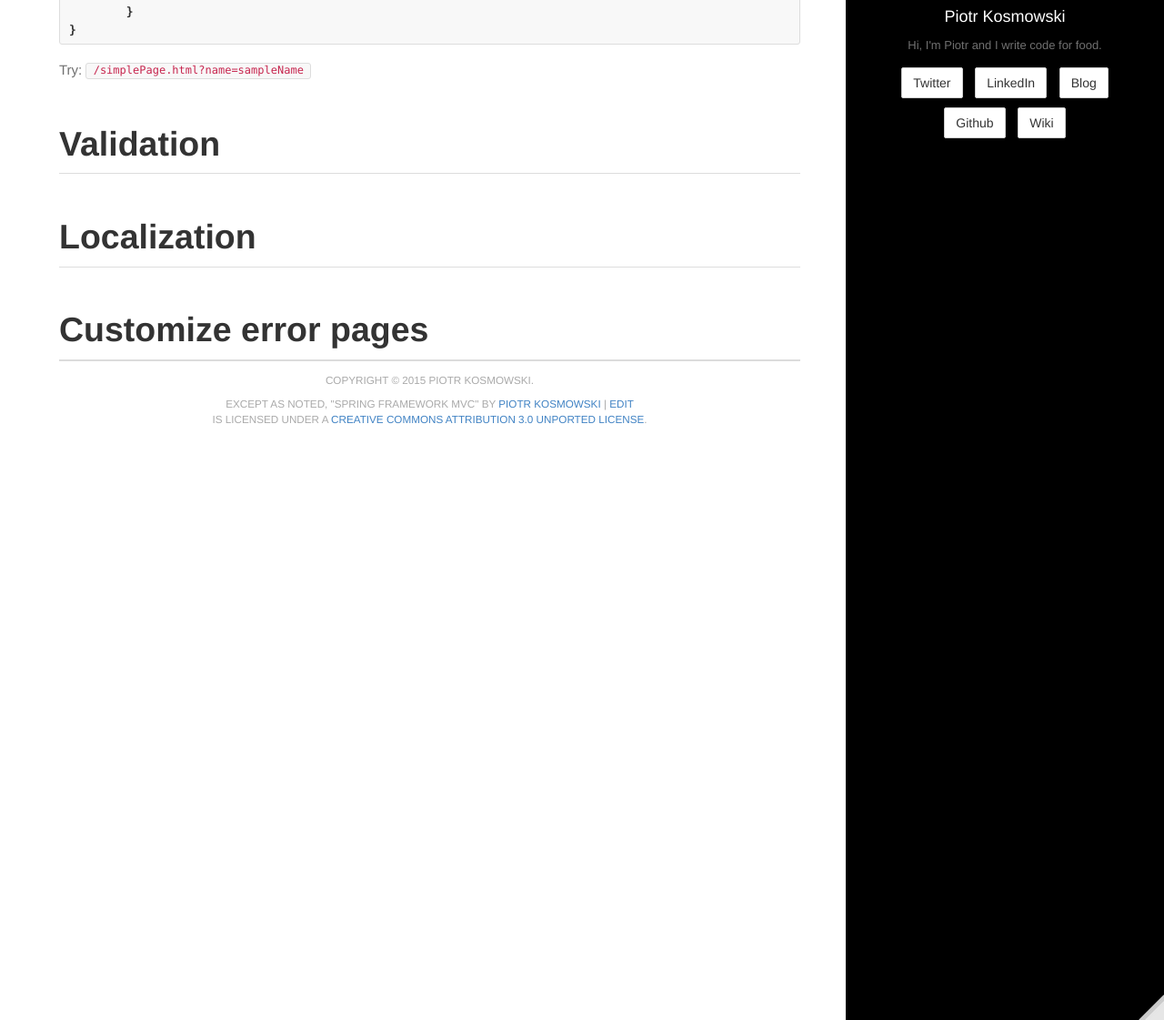
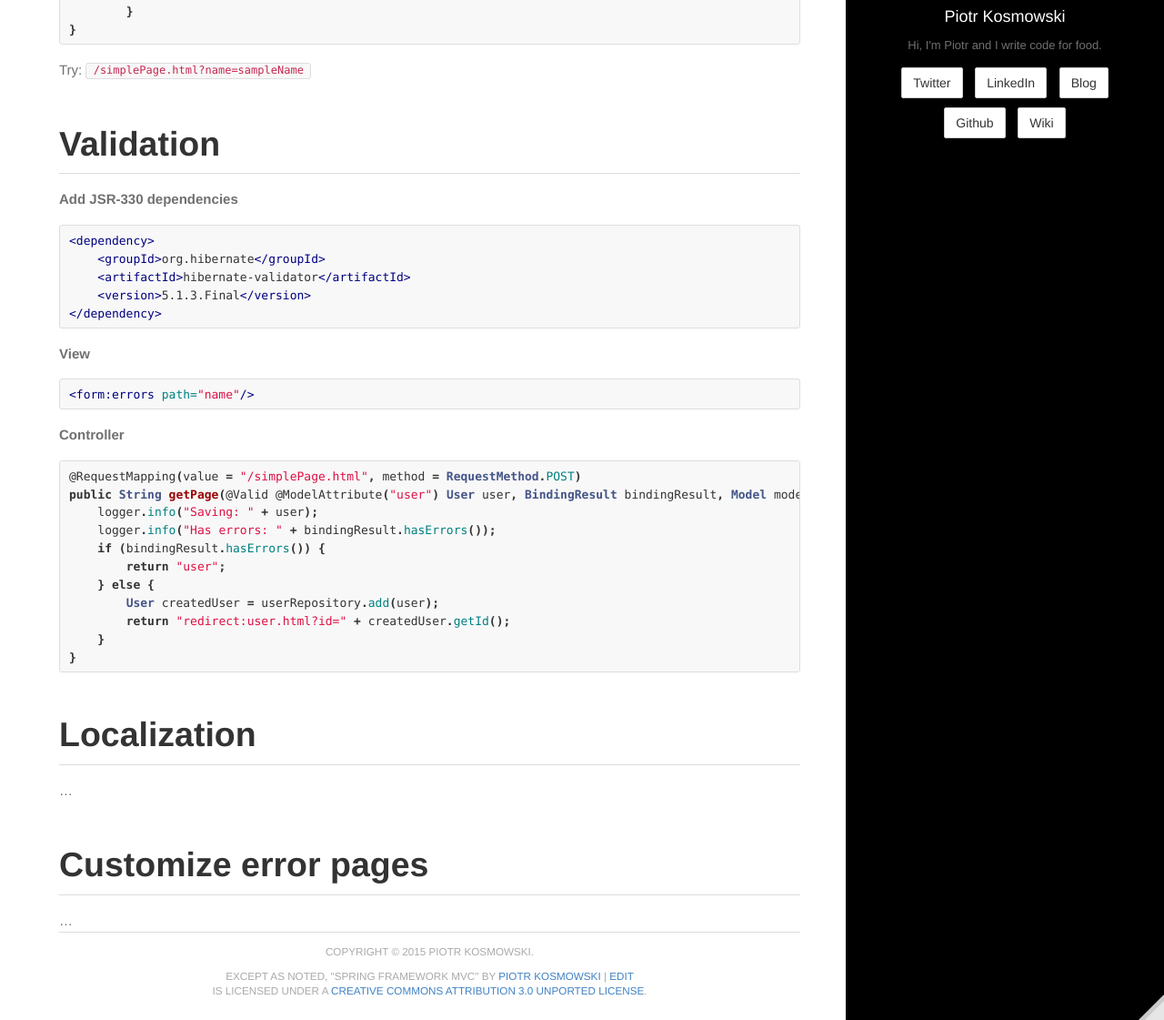
Before and after one commit to kospiotr/kospiotr.github.io, a Jekyll site: the page built from wiki/spring-mvc.md, in a window 1280 px wide and 1400 px high, scrolled down 11930 px, cut to the strip 279-1400 px from the top of the window. Shown: the whole strip at 91% size. Built offline with Jekyll 4.4.1, drawn with Linux system fonts in a browser that asks for light colours; Markdown is read by kramdown in place of the engine named in the settings.

Commit message:
Update wiki

````diff
--- a/wiki/spring-mvc.md
+++ b/wiki/spring-mvc.md
@@ -609,6 +609,42 @@
 
 # Validation
 
+**Add JSR-330 dependencies**
+
+```xml
+<dependency>
+    <groupId>org.hibernate</groupId>
+    <artifactId>hibernate-validator</artifactId>
+    <version>5.1.3.Final</version>
+</dependency>
+```
+
+**View**
+
+```html
+<form:errors path="name"/>
+```
+
+**Controller**
+
+```java
+@RequestMapping(value = "/simplePage.html", method = RequestMethod.POST)
+public String getPage(@Valid @ModelAttribute("user") User user, BindingResult bindingResult, Model model) {
+    logger.info("Saving: " + user);
+    logger.info("Has errors: " + bindingResult.hasErrors());
+    if (bindingResult.hasErrors()) {
+        return "user";
+    } else {
+        User createdUser = userRepository.add(user);
+        return "redirect:user.html?id=" + createdUser.getId();
+    }
+}
+```
+
 # Localization
 
+...
+
 # Customize error pages
+
+...
````
